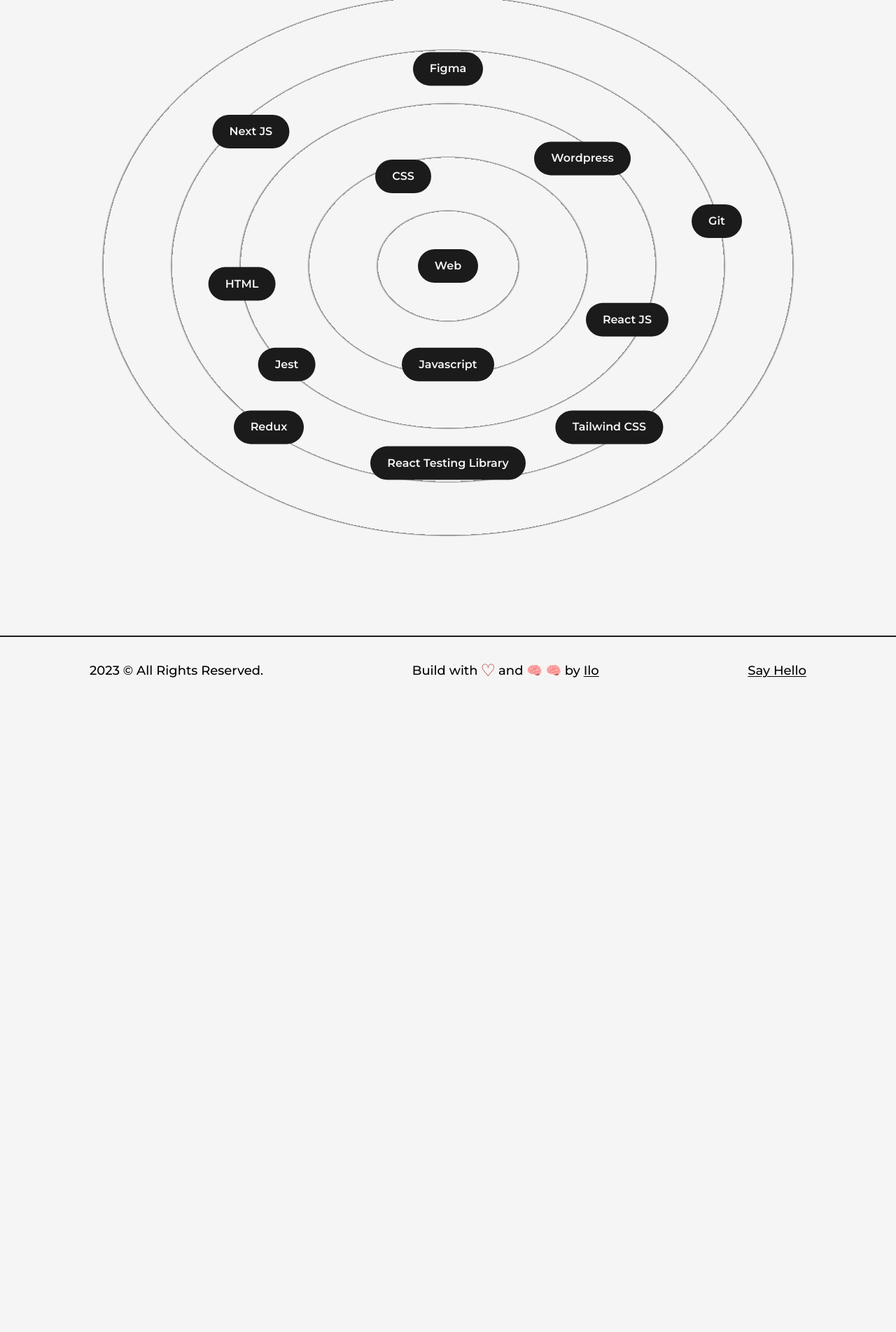
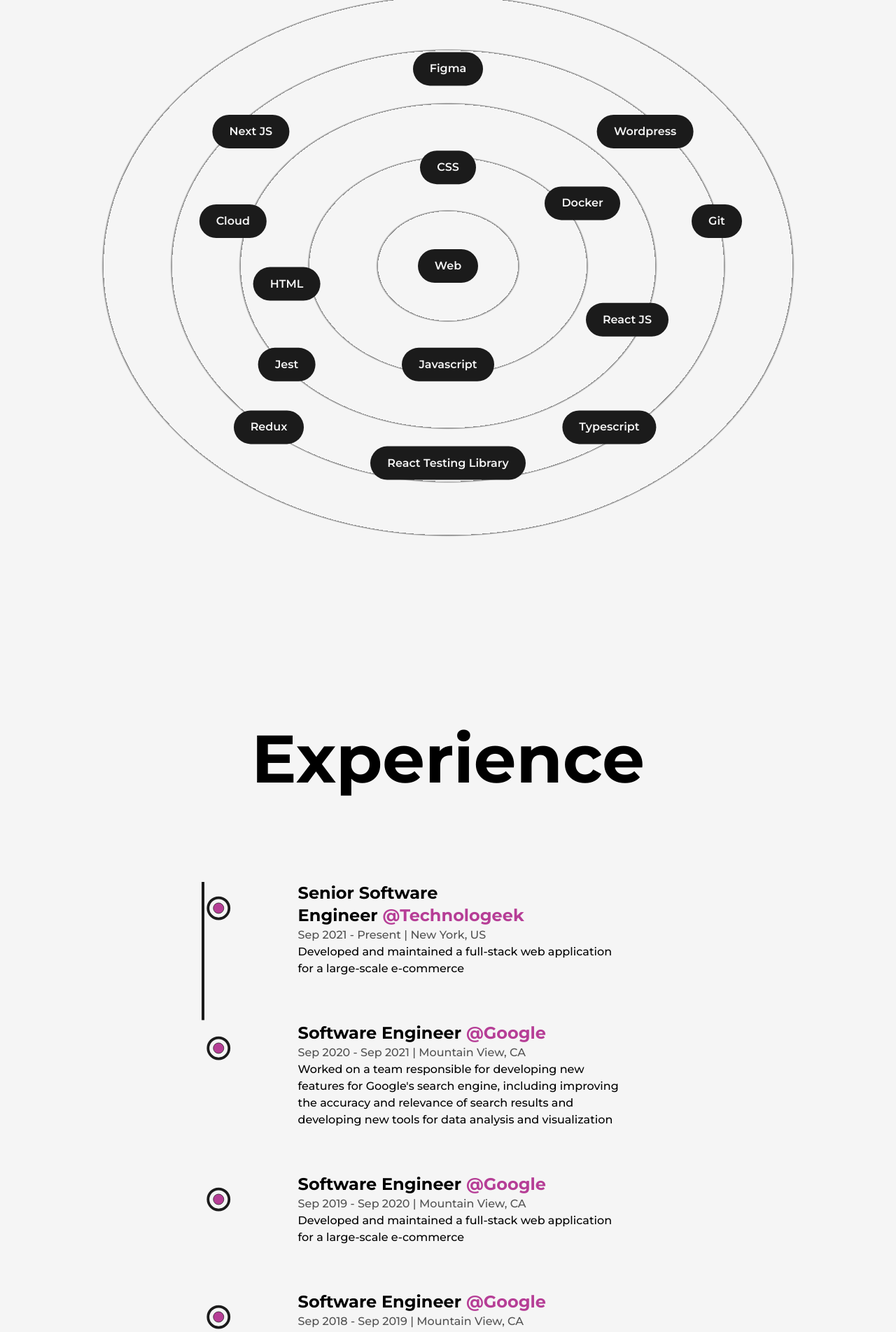
Before and after one commit to ilonavarro/portfolioCopy, a Next.js app: page /about in a window 1280 px wide. Shown: the part 1304-3207 px from the top of the page at 70% size. Before the commit the page ends 2310 px from the top, so only its background shows below. Built offline with nearby package versions, Linux system fonts and the light colour scheme.

Commit message:
problem with Lilcon, i need to solve this

```diff
--- a/src/app/about/page.js
+++ b/src/app/about/page.js
@@ -4,6 +4,7 @@
 import profilePic from '../../../public/images/profile/ilo.jpg'
 import AnimatedNumbers from '@/components/AnimatedNumbers'
 import Skills from '@/components/Skills'
+import Experience from '@/components/Experience'
 
 export const metadata = {
   title: 'About',
@@ -55,6 +56,7 @@
           </div>
         </div>
         <Skills />
+        <Experience />
       </Layout>
     </main>
   )
--- /dev/null
+++ b/src/components/Details/index.js
@@ -0,0 +1,26 @@
+import { useRef } from 'react'
+import LiIcon from '../LiIcon'
+
+export default function Details({ position, company, companyLink, time, address, work }) {
+  const ref = useRef(null)
+  return (
+    <li
+      ref={ref}
+      className='my-8 first:mt-0 last:mb-0 w-[60%] mx-auto flex flex-col items-center justify-between '
+    >
+      <LiIcon reference={ref} />
+      <div>
+        <h3 className='capitalize font-bold text-2xl '>
+          {position}&nbsp;
+          <a href={companyLink} target='_blank' className='text-primary capitalize'>
+            @{company}
+          </a>
+        </h3>
+        <span className='capitalize font-medium text-dark/75'>
+          {time} | {address}
+        </span>
+        <p className='font-medium w-full'>{work}</p>
+      </div>
+    </li>
+  )
+}
--- /dev/null
+++ b/src/components/Experience/index.js
@@ -0,0 +1,59 @@
+'use client'
+import Details from '@/components/Details'
+import { useScroll, motion } from 'framer-motion'
+import { useRef } from 'react'
+export default function Experience() {
+  const ref = useRef(null)
+  const { scrollYProgress } = useScroll({
+    target: ref,
+    offset: ['start end', 'center start']
+  })
+
+  return (
+    <div className='my-64'>
+      <h2 className='font-bold text-8xl mb-32 w-full text-center'>Experience</h2>
+      <div ref={ref} className='w-[75%] mx-auto relative'>
+        <motion.div
+          style={{ scaleY: scrollYProgress }}
+          className='absolute left-8 top-0 w-[4px] h-full bg-dark origin-top'
+        />
+        <ul className='w-full flex flex-col items-start justify-between ml-4'>
+          <Details
+            position='Senior Software Engineer'
+            company='Technologeek'
+            companyLink='https://technologeek.com'
+            time='Sep 2021 - Present'
+            address='New York, US'
+            work='Developed and maintained a full-stack web application for a large-scale e-commerce'
+          />
+          <Details
+            position='Software Engineer'
+            company='Google'
+            companyLink='https://www.google.com'
+            time='Sep 2020 - Sep 2021'
+            address='Mountain View, CA'
+            work='Worked on a team responsible for developing new features for Google&#39;s
+search engine, including improving the accuracy and relevance of search results and
+developing new tools for data analysis and visualization'
+          />
+          <Details
+            position='Software Engineer'
+            company='Google'
+            companyLink='https://www.google.com'
+            time='Sep 2019 - Sep 2020'
+            address='Mountain View, CA'
+            work='Developed and maintained a full-stack web application for a large-scale e-commerce'
+          />
+          <Details
+            position='Software Engineer'
+            company='Google'
+            companyLink='https://www.google.com'
+            time='Sep 2018 - Sep 2019'
+            address='Mountain View, CA'
+            work='Developed and maintained a full-stack web application for a large-scale e-commerce'
+          />
+        </ul>
+      </div>
+    </div>
+  )
+}
--- /dev/null
+++ b/src/components/LiIcon/index.js
@@ -0,0 +1,27 @@
+import { motion, useScroll } from 'framer-motion'
+
+export default function LiIcon({ reference }) {
+  console.log(reference)
+  const { scrollYProgress } = useScroll({
+    target: reference,
+    offset: ['center end', 'center center']
+  })
+
+  return (
+    <figure className='absolute left-0 stroke-dark'>
+      <svg width='75' height='75' viewBox='0 0 100 100'>
+        <circle cx='75' cy='50' r='20' className='stroke-primary stroke-1 fill-none' />
+        <motion.circle
+          cx='75'
+          cy='50'
+          r='20'
+          className='stroke-[5px] fill-light'
+          style={{
+            pathLength: scrollYProgress
+          }}
+        />
+        <circle cx='75' cy='50' r='10' className='stroke-1 fill-primary' />
+      </svg>
+    </figure>
+  )
+}
--- a/src/components/Skills/Skill.js
+++ b/src/components/Skills/Skill.js
@@ -5,8 +5,8 @@
   return (
     <>
       <motion.div
-        className='group flex items-center justify-center rounded-full font-semibold bg-dark text-light py-3 px-6 shadow-dark cursor-grab
-      absolute'
+        className='group flex items-center justify-center rounded-full font-semibold bg-dark text-light py-3 px-6 shadow-dark
+        cursor-grab absolute'
         whileHover={{
           scale: 1.05,
           textShadow: '0px 0px 4px rgb(44, 215, 254)',
@@ -19,8 +19,8 @@
       >
         {text}
         <span
-          className='absolute top-10 scale-0 transition-all rounded-full bg-red-950 p-2 text-xs text-light group-hover:scale-100
-        text-center'
+          className='absolute top-10 scale-0 transition-all rounded-full bg-light  p-2 text-xs text-dark group-hover:scale-100
+        text-center border-dark border-2'
         >
           {tooltip}
         </span>
@@ -28,3 +28,6 @@
     </>
   )
 }
+
+// className='absolute top-10 scale-0 transition-all rounded-full bg-red-950 p-2 text-xs text-light group-hover:scale-100
+//         text-center'
--- a/src/components/Skills/index.js
+++ b/src/components/Skills/index.js
@@ -6,21 +6,40 @@
       <h2 className='font-bold text-8xl mt-64 w-full text-center'>Skills</h2>
       <div className='w-full h-screen relative flex items-center justify-center rounded-full bg-circularLight'>
         <Skill x='0vw' y='-22vw' text='Figma' tooltip='Used to create designs' />
-        <Skill x='0vw' y='0vw' text='Web' />
-        <Skill x='-5vw' y='-10vw' text='CSS' />
-        <Skill x='-23vw' y='2vw' text='HTML' />
-        <Skill x='0vw' y='11vw' text='Javascript' />
-        <Skill x='20vw' y='6vw' text='React JS' />
-        <Skill x='-22vw' y='-15vw' text='Next JS' />
-        <Skill x='15vw' y='-12vw' text='Wordpress' />
-        <Skill x='30vw' y='-5vw' text='Git' />
-        <Skill x='-20vw' y='18vw' text='Redux' />
-        <Skill x='18vw' y='18vw' text='Tailwind CSS' />
-        <Skill x='0vw' y='22vw' text='React Testing Library' />
-        <Skill x='-18vw' y='11vw' text='Jest' />
-        {/* cloud
-        docker
-         */}
+        <Skill x='-22vw' y='-15vw' text='Next JS' tooltip='React Framework' />
+        <Skill x='0vw' y='-11vw' text='CSS' tooltip='CSS3 - Cascading Style Sheets' />
+        <Skill x='15vw' y='-7vw' text='Docker' tooltip='Containers and CI/CD' />
+        <Skill x='30vw' y='-5vw' text='Git' tooltip='Git, Github, Bitbucket and Gitlab' />
+        <Skill x='0vw' y='0vw' text='Web' tooltip='Web Development' />
+        <Skill x='20vw' y='6vw' text='React JS' tooltip='A Javascript library' />
+        <Skill x='0vw' y='11vw' text='Javascript' tooltip='The language of the web' />
+        <Skill
+          x='18vw'
+          y='18vw'
+          text='Typescript'
+          tooltip='JavaScript with syntax for types.'
+        />
+        <Skill x='-20vw' y='18vw' text='Redux' tooltip='State Container for JS' />
+        <Skill x='0vw' y='22vw' text='React Testing Library' tooltip='Testing library' />
+        <Skill
+          x='22vw'
+          y='-15vw'
+          text='Wordpress'
+          tooltip='The world&#39;s most popular Content Management System (CMS)'
+        />
+        <Skill x='-18vw' y='11vw' text='Jest' tooltip='Javascript testing framework' />
+        <Skill
+          x='-18vw'
+          y='2vw'
+          text='HTML'
+          tooltip='HTML5 - HyperText Markup Language'
+        />
+        <Skill
+          x='-24vw'
+          y='-5vw'
+          text='Cloud'
+          tooltip='Vercel, OCI, AWS, GCP and Azure'
+        />
       </div>
     </>
   )
```
